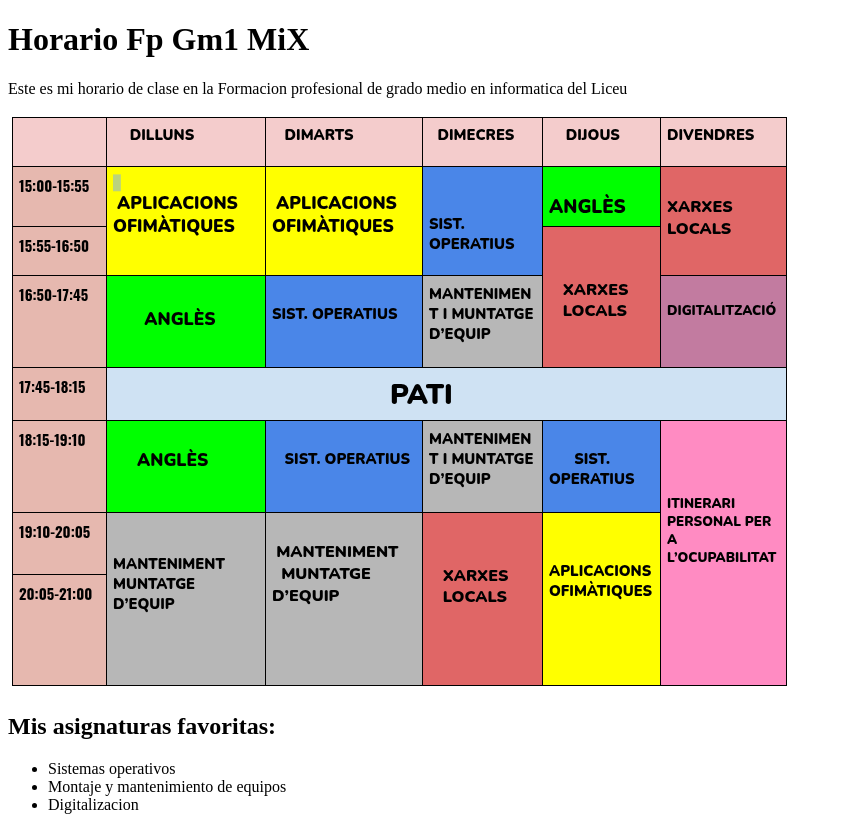
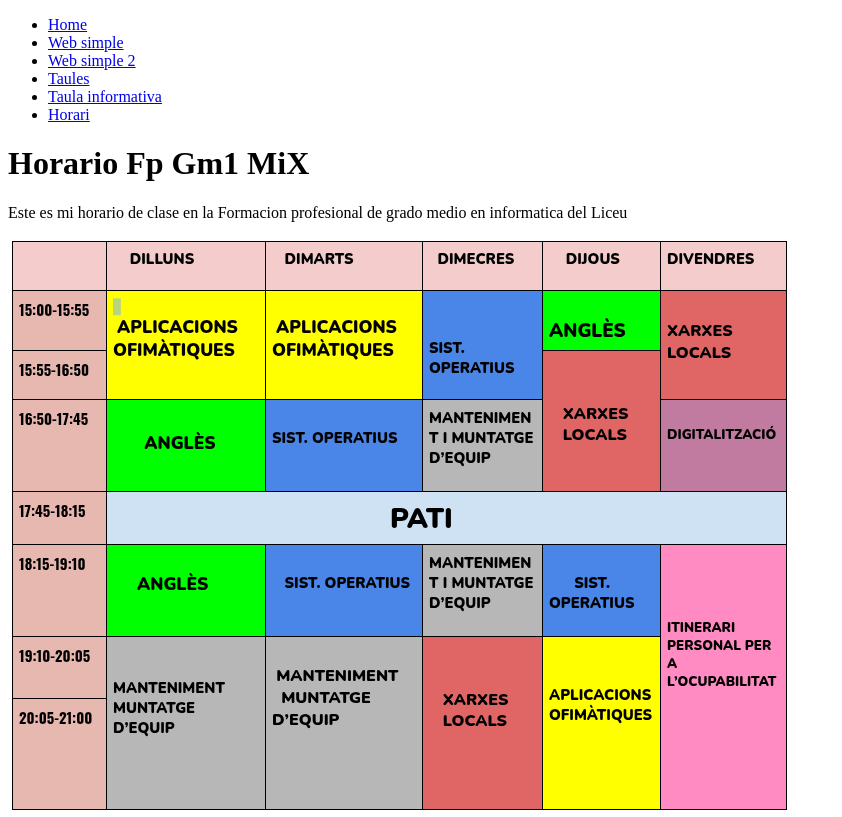
Before and after one commit to NicolasCobo/IntroduccionHTML, a plain HTML site: page websenzilla2.html in a window 1280 px wide. Shown: the top 817 px of the page, without its empty margins (0-842 px from the left). Drawn offline with Linux system fonts and the light colour scheme.

Commit message:
ActualitzacióHTML

```diff
--- a/websenzilla2.html
+++ b/websenzilla2.html
@@ -6,6 +6,30 @@
     <title>Web senzilla 2</title>
 </head>
 <body>
+     <header>
+        <nav>
+            <ul>
+                <li>
+                <a href="index.html">Home</a>
+                </li>
+                <li>
+                <a href="simple.html">Web simple</a>
+                </li>
+                <li>
+                    <a href="websenzilla2.html">Web simple 2</a>
+                </li>
+                <li>
+                    <a href="taules.html">Taules</a>
+                </li>
+                <li>
+                     <a href="Productes.html">Taula informativa</a>
+                </li>
+                <li>
+                    <a href="horari.html">Horari</a>
+                </li>
+            </ul>
+        </nav>
+    </header>
     <h1>Horario Fp Gm1 MiX</h1>
 
         <p>Este es mi horario de clase en la Formacion profesional de grado medio en informatica del Liceu </p>
```
Also changed, not shown: Productes.html (+7 -1 lines), horari.html (+7 -1 lines), index.html (+8 -2 lines), simple.html (+8 -2 lines), taules.html (+8 -2 lines).
